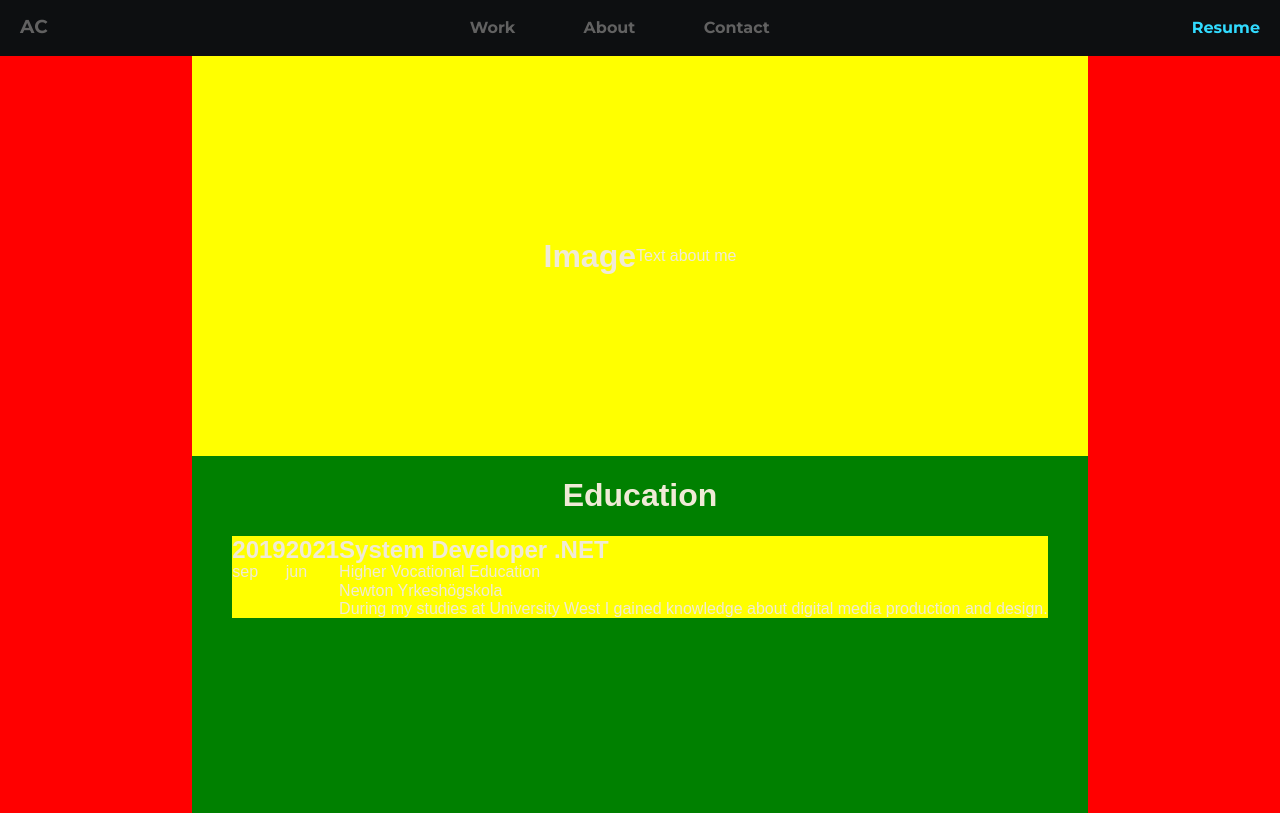
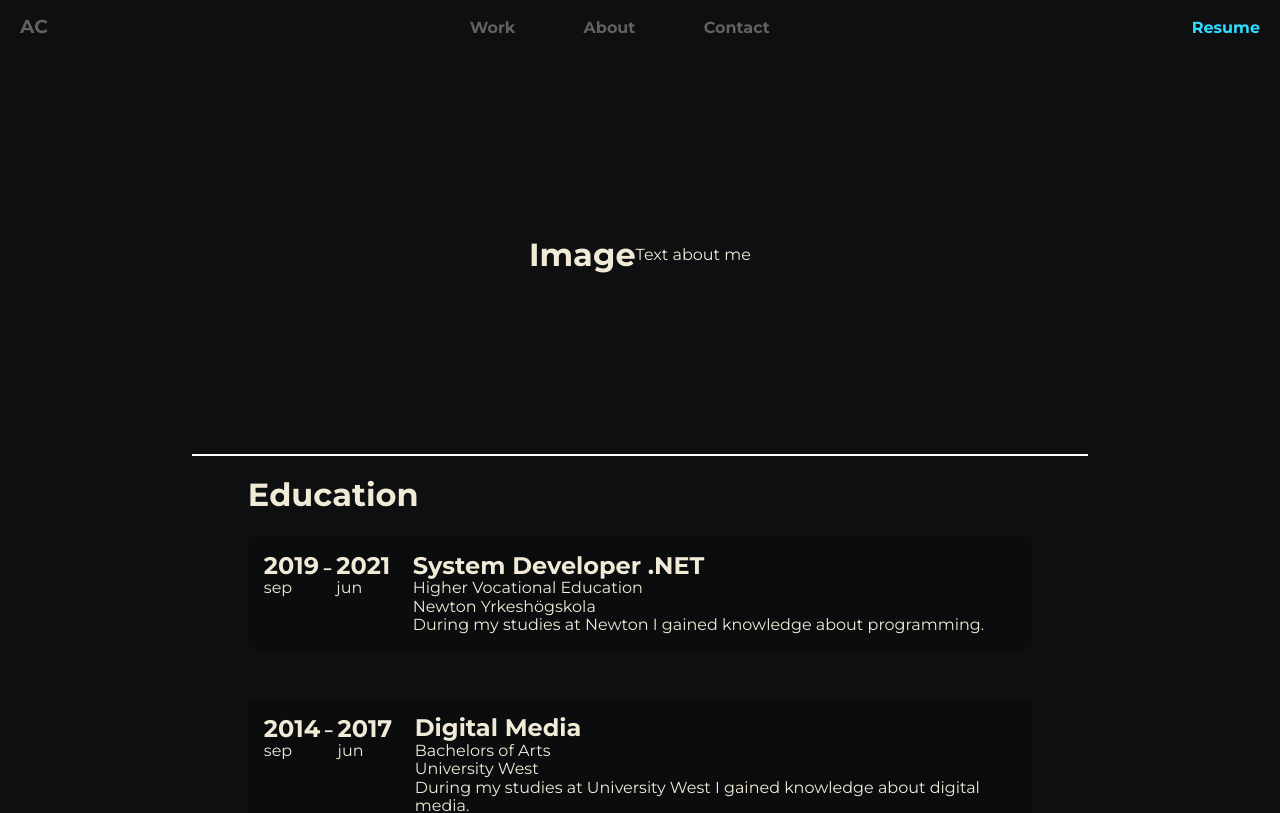
Before and after one commit to AndyCarlsson/portfolio, a React (Create React App) app: page /about in a window 1280 px wide. Shown: the top 813 px of the page. Built offline with nearby package versions, Linux system fonts and the light colour scheme.

Commit message:
Updated project page

```diff
--- a/src/App.css
+++ b/src/App.css
@@ -8,9 +8,13 @@ html,
 body {
   color: #f0ead6;
   background-color: #0d0f11;
-  font-family: sans-serif;
+  font-family: 'Montserrat', sans-serif;
   font-size: 16px;
   min-height: 100vh;
   width: 100%;
-  overflow: hidden;
 }
+
+::-webkit-scrollbar {
+  width: 0px; /* Remove scrollbar space */
+  background: transparent; /* Optional: just make scrollbar invisible */
+}
--- a/src/components/About/About.js
+++ b/src/components/About/About.js
@@ -9,8 +9,8 @@ function About() {
         <h1>Image</h1>
         <p>Text about me</p>
       </div>
-      <div className='experiences-container'>
-        <EducationList />
+      <div className="experiences-container">
+      <EducationList />
       </div>
     </div>
   );
--- a/src/components/About/About.scss
+++ b/src/components/About/About.scss
@@ -3,7 +3,6 @@
   flex-direction: column;
   align-items: center;
   min-height: 93vh;
-  background-color: red;
 }
 
 .personal-info-container {
@@ -12,7 +11,7 @@
   justify-content: center;
   height: 400px;
   width: 70%;
-  background-color: yellow;
+  border-bottom: 2px solid white;
 }
 
 .experiences-container {
@@ -20,6 +19,5 @@
   flex-direction: column;
   align-items: center;
   width: 70%;
-  background-color: green;
   min-height: 600px;
 }
--- a/src/components/About/EducationItems.js
+++ b/src/components/About/EducationItems.js
@@ -0,0 +1,22 @@
+export const EducationItems = [
+    {
+        title: 'System Developer .NET',
+        degree: 'Higher Vocational Education',
+        school: 'Newton Yrkeshögskola',
+        description: 'During my studies at Newton I gained knowledge about programming.',
+        startYear: '2019',
+        startMonth: 'sep',
+        endYear: '2021',
+        endMonth: 'jun',
+    },
+    {
+        title: 'Digital Media',
+        degree: 'Bachelors of Arts',
+        school: 'University West',
+        description: 'During my studies at University West I gained knowledge about digital media.',
+        startYear: '2014',
+        startMonth: 'sep',
+        endYear: '2017',
+        endMonth: 'jun',
+    },
+  ];
--- a/src/components/About/EducationList.js
+++ b/src/components/About/EducationList.js
@@ -1,32 +1,34 @@
 import React from 'react';
 import './EducationList.scss';
+import { EducationItems } from './EducationItems';
 
 function EducationList() {
   return (
-    <>
+      <div>
         <h1>Education</h1>
-      <div className='education-list-wrapper'>
+        {EducationItems.map((item, index) => {
+          return (
+            <div className='education-list-wrapper' key={index}>
               <div className='time-period-container'>
-          <div className='start-date-container'>
-            <h2>2019</h2>
-            <p>sep</p>
-          </div>
-          <div className='end-date-container'>
-            <h2>2021</h2>
-            <p>jun</p>
-          </div>
+                    <h2>{item.startYear}</h2>
+                    <span>-</span>
+                    <h2>{item.endYear}</h2>
+                    <p>{item.startMonth}</p>
+                    <span></span>
+                    <p>{item.endMonth}</p>
               </div>
                 <div className='education-info-container'>
-          <h2>System Developer .NET</h2>
-          <p>Higher Vocational Education</p>
-          <p>Newton Yrkeshögskola</p>
+                  <h2>{item.title}</h2>
+                  <p>{item.degree}</p>
+                  <p>{item.school}</p>
                   <p>
-            During my studies at University West I gained knowledge about
-            digital media production and design.
+                   {item.description}
                   </p>
                 </div>
             </div>
-    </>
+          );
+        })}
+        </div>
   );
 }
 
--- a/src/components/About/EducationList.scss
+++ b/src/components/About/EducationList.scss
@@ -1,10 +1,23 @@
 .education-list-wrapper {
   display: flex;
+  background: rgba($color: #000000, $alpha: 0.2);
   flex-direction: row;
-  background-color: yellow;
+  gap: 3%;
+  padding: 1rem;
+  border-radius: 0.6rem;
+  margin-bottom: 3rem;
 }
 
 .time-period-container {
-  display: flex;
-  flex-direction: row;
+  display: grid;
+  justify-content: center;
+  align-items: center;
+  grid-template-columns: auto auto auto;
+  grid-template-rows: 1.8rem 1rem;
+  row-gap: 0;
+
+  span {
+    margin: 0.2rem;
+    font-size: 1.8rem;
+  }
 }
--- a/src/components/Projects/ProjectsList.scss
+++ b/src/components/Projects/ProjectsList.scss
@@ -1,8 +1,8 @@
 .project-item-wrapper {
   width: 70%;
-  display: grid;
-  grid-template-columns: repeat(3, 1fr);
-  justify-items: center;
+  display: flex;
+  flex-wrap: wrap;
+  justify-content: space-between;
   align-items: center;
   gap: 20px;
 }
@@ -10,7 +10,8 @@
 .project-item {
   height: 450px;
   width: 350px;
-  background: rgba($color: #000000, $alpha: 0.3);
+  border-radius: 10px;
+  background: rgba($color: #31dbff, $alpha: 0.1);
 }
 
 .image-container {
```
Also changed, not shown: src/components/About/WorkItems.js (added), src/components/About/WorkList.js (added), src/components/About/WorkList.scss (added). Lines whose indentation alone changed are shown as unchanged.
